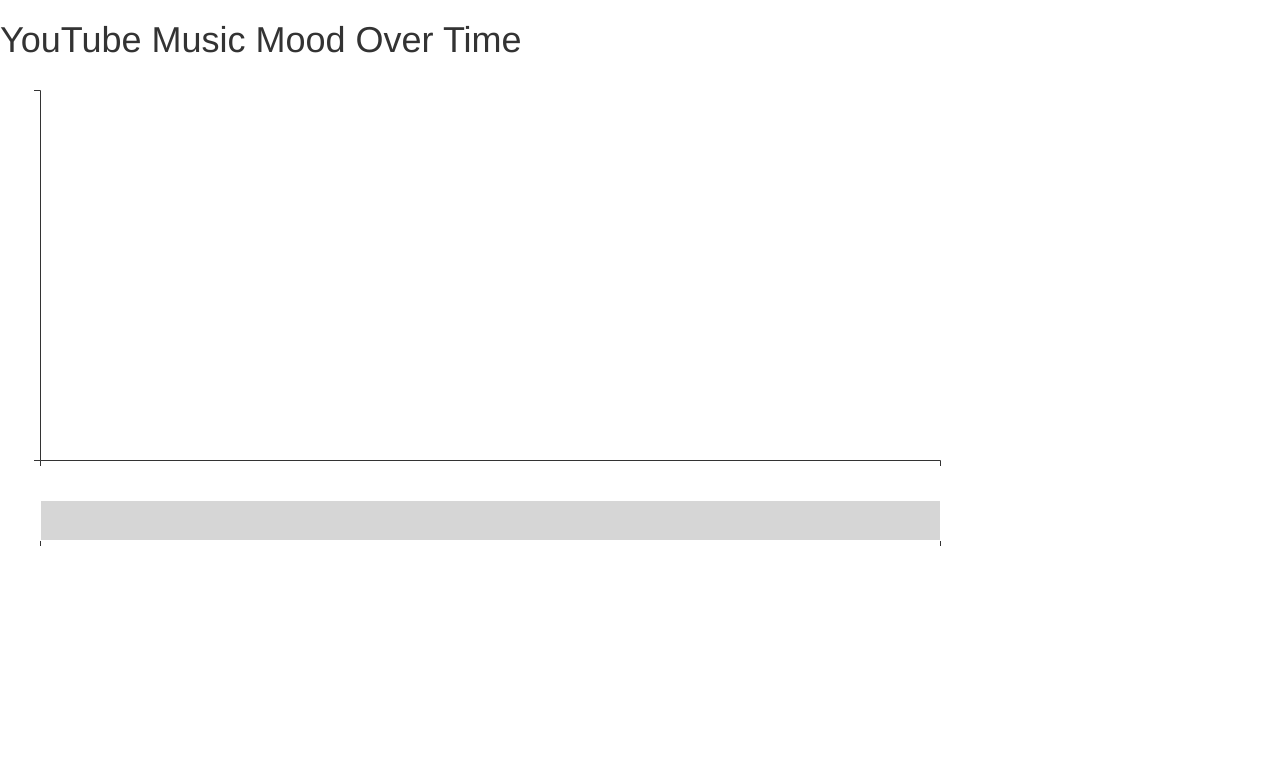
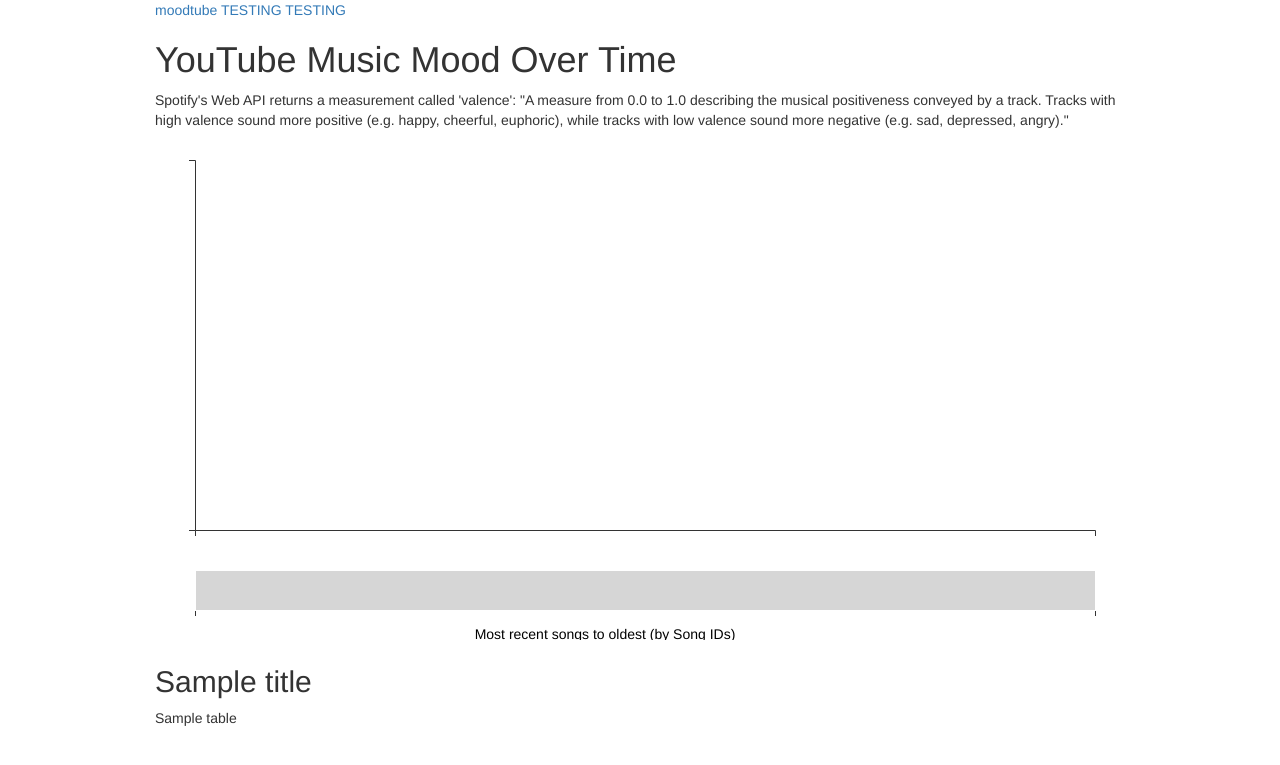
Before and after one commit to jjousun/moodtube, a Flask app: template templates/graph.html in a window 1280 px wide. Shown: the top 765 px of the page. Run offline with Flask 2, Linux system fonts and the light colour scheme; the template is opened without the code that fills it: most values are stand-ins (such as "Sample title", 1, 10 or a date in 2020); some libraries are stand-ins or nearby versions.

Commit message:
Added top and bottom valence charts; added data points

```diff
--- a/app.py
+++ b/app.py
@@ -1,12 +1,11 @@
 #!/usr/bin/env python
 # -*- coding: utf-8 -*-
 
-from flask import Flask, request, render_template, jsonify
-from flask_sqlalchemy import SQLAlchemy
+from flask import Flask, request, render_template
 from dotenv import load_dotenv
 from models import *
 import pandas as pd
-from sqlalchemy import create_engine
+from sqlalchemy import create_engine, desc
 
 app = Flask(__name__)
 app.config.from_pyfile('config.py')
@@ -23,43 +22,38 @@
 
 @app.route('/', methods=['GET', 'POST'])
 def index():
-    # return "Hello World!"
-    # return "Method used: %s" % request.method
-    dataset=[5, 6, 23, 1, 7]
-    return render_template("index.html", request=request.method, data=dataset)
+    return render_template("index.html", request=request.method)
 
 @app.route('/db')
 def df_from_files():
-    # all_songs = db.session.query(Song).order_by(Song.id)
+    # df = pd.read_sql(db.session.query(Song).order_by(desc(Song.id)).statement, db.session.bind)
     df = pd.read_sql(db.session.query(Song).order_by(Song.id).statement, db.session.bind)
-    # df = pd.read_sql_table(Song)
-    # for row in all_songs:
-    #     # return '<br>'.join(str(row) for row in rows)
-    #     # print(instances.id, instances.title, instances.mood)
-    #     all_songs.append(row)
 
-    # return '<p> %s' % all_songs
-    # return jsonify(all_songs)
     testtest = df.dropna().to_html
     return render_template("test.html", tables=[testtest(classes='all_songs_ordered')], titles=['All My Songs in Order'])
 
+
 @app.route('/json')
 def to_json():
-    # response = json.dumps(response.text, sort_keys = True, indent = 4, separators = (',', ': '))
     df = pd.read_sql(db.session.query(Song).order_by(Song.id).statement, db.session.bind)
     response = df.dropna().to_json()
     return render_template("json.html", response=response)
 
 @app.route('/graph')
 def make_graph():
-    # response = json.dumps(response.text, sort_keys = True, indent = 4, separators = (',', ': '))
     df = pd.read_sql(db.session.query(Song).order_by(Song.id).statement, db.session.bind)
-    # response2 = df.dropna().to_json()
     response2 = df.dropna()
-    # response2 = response2.values.T.tolist()
     response2 = response2.to_dict('records')
-    print(response2)
-    return render_template("graph.html", data=response2)
+
+    # print(response2)
+
+    df = pd.read_csv('./data/bottom_moods.csv')
+    downers = df.to_html
+
+    df = pd.read_csv('./data/top_moods.csv')
+    uppers = df.to_html
+
+    return render_template("graph.html", data=response2, tables=[downers(classes='lowest_valences'),uppers(classes="highest_valences")], titles=['','Lowest Moods Songs','Highest Moods Songs'])
 
 if __name__ == '__main__': # Erica separated this into a file called run.py
     app.run(debug=True) #remove this option for production
--- a/templates/graph.html
+++ b/templates/graph.html
@@ -16,10 +16,13 @@
   clip-path: url(#clip);
 }*/
 
-
 </style>
-<body>
+<body class="container">
+  <a class="brand" href="#">moodtube TESTING TESTING</a>
   <h1>YouTube Music Mood Over Time</h1>
+  <p>
+    Spotify's Web API returns a measurement called 'valence': "A measure from 0.0 to 1.0 describing the musical positiveness conveyed by a track. Tracks with high valence sound more positive (e.g. happy, cheerful, euphoric), while tracks with low valence sound more negative (e.g. sad, depressed, angry)."
+  </p>
   <svg width="960" height="500"></svg>
   <script>
 
@@ -119,6 +122,30 @@
       .attr("class", "axis axis--y")
       .call(yAxis);
 
+    focus.selectAll("dot")
+        .data(my_data)
+      .enter().append("circle")
+          .attr("r", 2)
+          .attr("cx", function(d) { return x(d.id); })
+          .attr("cy", function(d) { return y(d.mood); })
+          .on("mouseover", function(d) {
+              console.log("HERE I AM TRYING TO GET DATA");
+              d3.select(this).attr("r", 7);
+              div.transition()
+                  .duration(200)
+                  .style("opacity", .9);
+              // div.html(d.title + " - " + d.mood)
+              focus.select("text").text(function() { return d.mood; })
+                  .style("left", (d3.event.pageX) + "px")
+                  .style("top", (d3.event.pageY - 28) + "px");
+              })
+           .on("mouseout", function(d) {
+              d3.select(this).attr("r", 4);
+              div.transition()
+                  .duration(500)
+                  .style("opacity", 0);
+            });
+
     context.append("path")
       .datum(my_data)
       .attr("class", "area")
@@ -152,6 +179,8 @@
       x.domain(s.map(x2.invert, x2));
       focus.select(".area").attr("d", area);
       focus.select(".axis--x").call(xAxis);
+      focus.selectAll("circle")
+          .attr("cx", function(d) { return x(d.id); })
       svg.select(".zoom").call(zoom.transform, d3.zoomIdentity
           .scale(width / (s[1] - s[0]))
           .translate(-s[0], 0));
@@ -163,8 +192,12 @@
       x.domain(t.rescaleX(x2).domain());
       focus.select(".area").attr("d", area);
       focus.select(".axis--x").call(xAxis);
+      focus.selectAll("circle")
+          .attr("cx", function(d) { return x(d.id); })
       context.select(".brush").call(brush.move, x.range().map(t.invertX, t));
     }
+
+
 
     function type(d) {
       d.id = +d.id;
@@ -194,9 +227,29 @@
       .style("stroke", "red")
       .attr("d", avgline);
 
+    svg.append("text")
+      .attr("transform",
+            "translate(" + (width/2) + " ," +
+                           (height + margin.top + 109) + ")")
+      .style("text-anchor", "middle")
+      .text("Most recent songs to oldest (by Song IDs)");
+
+    svg.append("text")
+      .attr("transform", "rotate(-90)")
+      .attr("y", 0 - margin.left)
+      .attr("x",0 - (height / 2))
+      .attr("dy", "1em")
+      .style("text-anchor", "middle")
+      .text("Value");
+
+
   </script>
   <script src="//code.jquery.com/jquery-2.2.1.min.js"></script>
   <script src="//netdna.bootstrapcdn.com/bootstrap/3.3.6/js/bootstrap.min.js"></script>
+    {% for table in tables %}
+      <h2>{{titles[loop.index]}}</h2>
+      {{ table|safe }}
+    {% endfor %}
 </body>
 </html>
 
```
Also changed, not shown: templates/index.html (+1 -19 lines), 2 other files.
